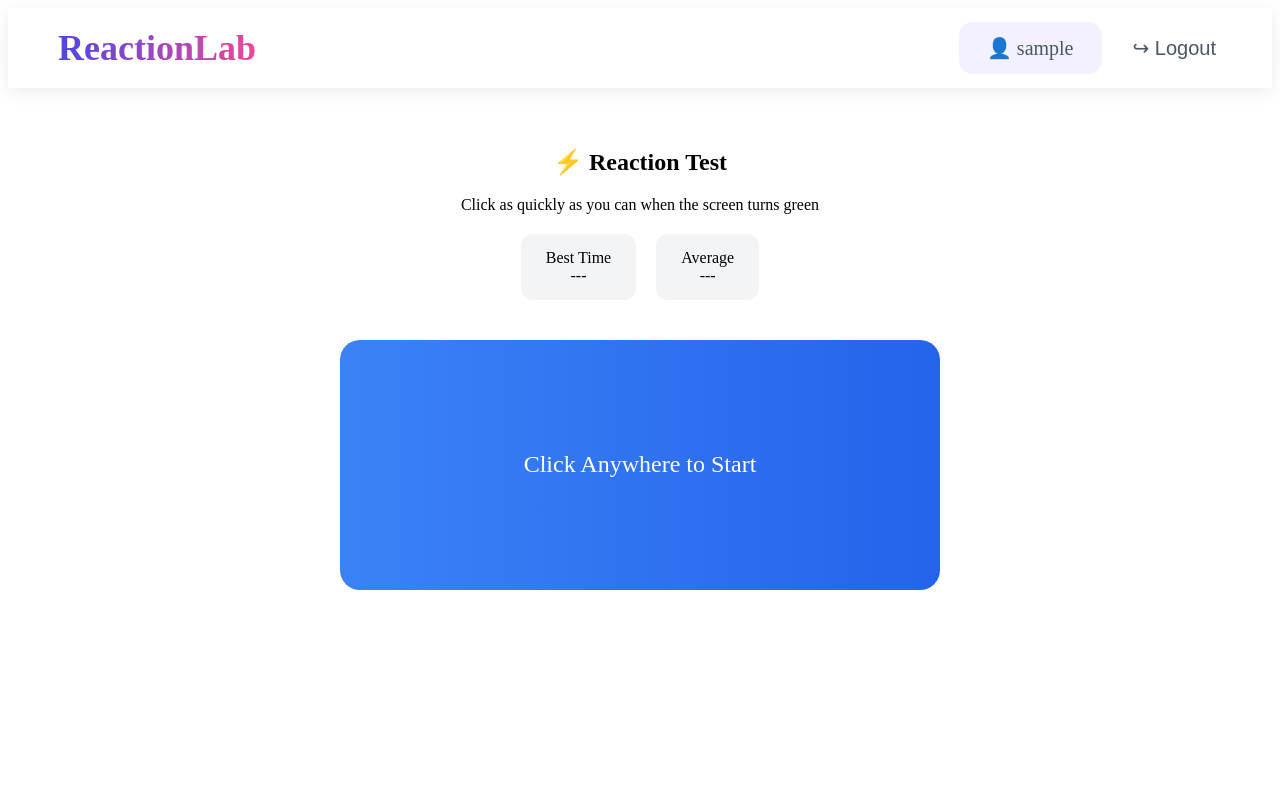
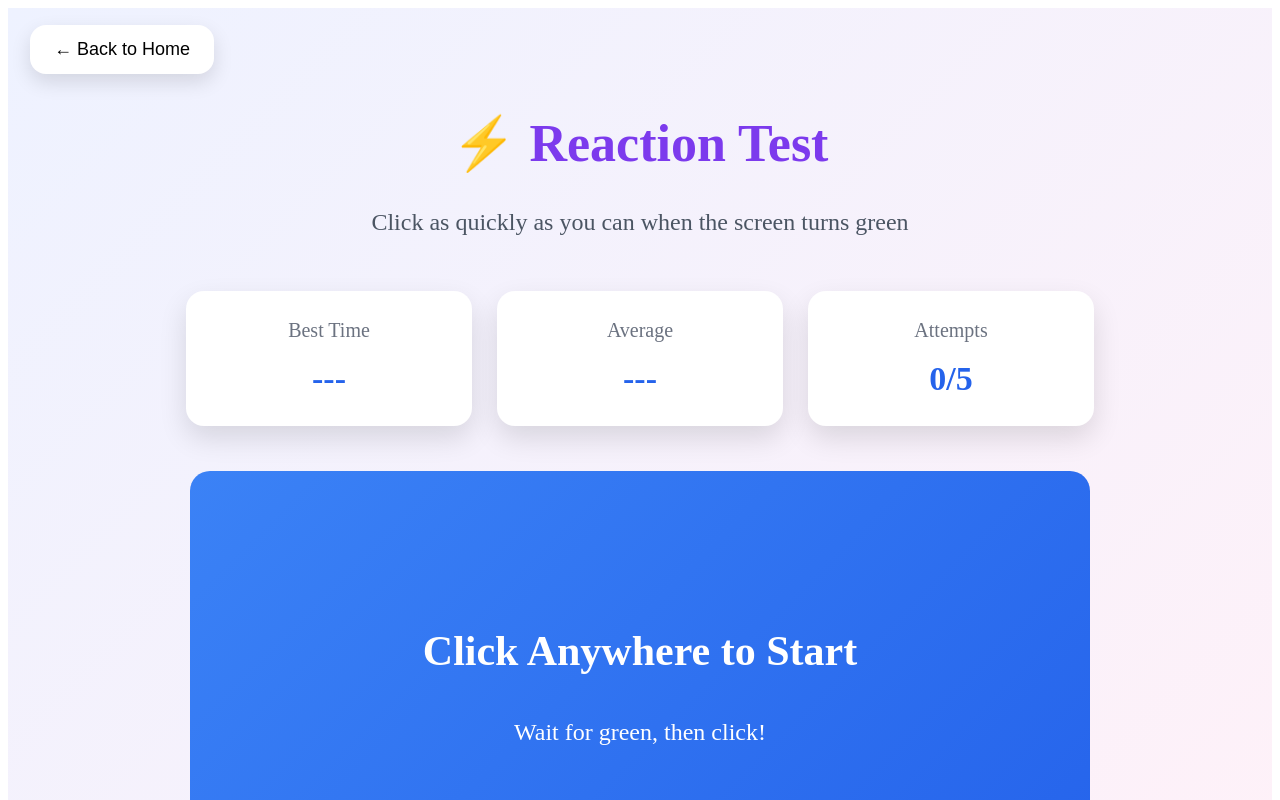
Before and after one commit to Antonnbb/Nettipeli, a React app in the folder nettipeli/frontend/: page /reaction in a window 1280 px wide. Shown: the top 800 px of the page. Built offline with nearby package versions, Linux system fonts and the light colour scheme; sample sign-in values are in the browser's storage; the HTML template or start-up script is replaced by a standard one.

Commit message:
Reaction test peliä paranneltu sekä poistettu navbar näkyvistä kun olet pelaamassa sitä. Navbaarin tekstejä myös muutettu isommaksi

```diff
--- a/nettipeli/frontend/pages/navbar.css
+++ b/nettipeli/frontend/pages/navbar.css
@@ -1,55 +1,74 @@
 .navbar {
-  height: 80px;
-  padding: 0 50px;
+  height: 85px;
+  padding: 0 60px;
   display: flex;
   align-items: center;
   justify-content: space-between;
   background: white;
-  box-shadow: 0 4px 18px rgba(0,0,0,0.08);
+  box-shadow: 0 6px 20px rgba(0,0,0,0.08);
 }
 
+/* LOGO */
 .logo {
-  font-size: 36px;
-  font-weight: bold;
+  font-size: 38px;
+  font-weight: 700;
   text-decoration: none;
-  color: #4f46e5;
 }
 
 .logo span {
   background: linear-gradient(90deg, #4f46e5, #ec4899);
   -webkit-background-clip: text;
-   background-clip: text;
+  background-clip: text;
   color: transparent;
 }
 
+/* RIGHT SIDE */
 .nav-right {
   display: flex;
   align-items: center;
-  gap: 25px;
+  gap: 30px;
 }
 
+/* USER BOX */
 .user-box {
   background: #f3f0ff;
-  padding: 14px 28px;
-  border-radius: 14px;
+  padding: 14px 30px;
+  border-radius: 16px;
   font-size: 20px;
-  color: #4b5563;
+  color: #374151;
+  font-weight: 500;
 }
 
+/* LOGOUT */
 .logout-btn {
   background: none;
   border: none;
   font-size: 20px;
-  color: #4b5563;
+  color: #374151;
   cursor: pointer;
+  transition: 0.2s;
 }
 
+.logout-btn:hover {
+  color: #ef4444;
+  transform: translateY(-1px);
+}
+
+/* LOGIN BUTTON */
 .login-btn {
-  padding: 12px 22px;
-  border-radius: 12px;
+  padding: 14px 26px;
+  border-radius: 14px;
   border: none;
   background: linear-gradient(90deg, #2563eb, #9333ea);
   color: white;
-  font-weight: bold;
+  font-weight: 600;
+  font-size: 18px;
   cursor: pointer;
+  box-shadow: 0 8px 20px rgba(0,0,0,0.15);
+  transition: 0.2s;
 }
+
+.login-btn:hover {
+  transform: translateY(-2px);
+  box-shadow: 0 12px 25px rgba(0,0,0,0.2);
+}
--- a/nettipeli/frontend/pages/reactiontest.css
+++ b/nettipeli/frontend/pages/reactiontest.css
@@ -1,37 +1,72 @@
 .rt-page {
+  min-height: 100vh;
   text-align: center;
-  padding-top: 40px;
+  padding: 70px 30px;
+  background: linear-gradient(135deg, #eef2ff, #fff1f8);
+}
+
+.rt-page h1 {
+  font-size: 52px;
+  color: #7c3aed;
+}
+
+.rt-page > p {
+  font-size: 24px;
+  color: #4b5563;
 }
 
 .rt-stats {
   display: flex;
   justify-content: center;
-  gap: 20px;
-  margin: 20px 0;
+  gap: 25px;
+  margin: 55px 0 45px;
 }
 
 .stat {
-  background: #f3f4f6;
-  padding: 15px 25px;
-  border-radius: 12px;
+  background: white;
+  width: 230px;
+  padding: 28px;
+  border-radius: 18px;
+  box-shadow: 0 12px 28px rgba(0,0,0,0.12);
+}
+
+.stat span {
+  display: block;
+  font-size: 20px;
+  color: #6b7280;
+  margin-bottom: 18px;
+}
+
+.stat strong {
+  font-size: 34px;
+  color: #2563eb;
 }
 
 .rt-box {
-  margin: 40px auto;
-  width: 600px;
-  height: 250px;
+  margin: auto;
+  width: 900px;
+  height: 420px;
   border-radius: 20px;
   display: flex;
+  flex-direction: column;
   align-items: center;
   justify-content: center;
+  transition: 0.2s;
+  cursor: pointer;
+  color: white;
+}
+
+.rt-box h2 {
+  font-size: 42px;
+  margin-bottom: 20px;
+}
+
+.rt-box p {
   font-size: 24px;
-  color: white;
-  cursor: pointer;
-  transition: 0.2s;
 }
 
 .rt-box.idle {
-  background: linear-gradient(to right, #3b82f6, #2563eb);
+  background: linear-gradient(135deg, #3b82f6, #2563eb);
 }
 
 .rt-box.waiting {
@@ -43,20 +78,13 @@
 }
 
 .play-again-btn {
-  margin-top: 20px;
-  padding: 12px 28px;
+  margin-top: 25px;
+  padding: 16px 40px;
   border: none;
-  border-radius: 12px;
-  background: linear-gradient(90deg, #22c55e, #16a34a);
+  border-radius: 14px;
+  background: #2563eb;
   color: white;
-  font-size: 16px;
+  font-size: 18px;
   font-weight: bold;
   cursor: pointer;
-  box-shadow: 0 8px 20px rgba(0,0,0,0.15);
-  transition: 0.2s;
 }
-
-.play-again-btn:hover {
-  transform: translateY(-2px);
-  box-shadow: 0 12px 25px rgba(0,0,0,0.2);
-}
--- a/nettipeli/frontend/pages/reactiontest.jsx
+++ b/nettipeli/frontend/pages/reactiontest.jsx
@@ -1,15 +1,13 @@
 import { useState } from "react";
 import "./reactiontest.css";
-import Navbar from "./navbar";
 
 export default function ReactionTest() {
   const [state, setState] = useState("idle");
   const [startTime, setStartTime] = useState(0);
   const [results, setResults] = useState([]);
   const [message, setMessage] = useState("Click Anywhere to Start");
-
+  const [subMessage, setSubMessage] = useState("Wait for green, then click!");
   const [timeoutId, setTimeoutId] = useState(null);
-
   const [best, setBest] = useState(null);
   const [average, setAverage] = useState(null);
   const [finished, setFinished] = useState(false);
@@ -17,6 +15,7 @@ export default function ReactionTest() {
   const startRound = () => {
     setState("waiting");
     setMessage("Wait for green...");
+    setSubMessage("Don’t click yet!");
 
     const delay = Math.random() * 4000 + 3000;
 
@@ -24,6 +23,7 @@ export default function ReactionTest() {
       setState("ready");
       setStartTime(Date.now());
       setMessage("CLICK!");
+      setSubMessage("Click now!");
     }, delay);
 
     setTimeoutId(id);
@@ -40,11 +40,9 @@ export default function ReactionTest() {
     if (state === "waiting") {
       clearTimeout(timeoutId);
       setMessage("Too soon!");
+      setSubMessage("Wait for green next time");
 
-            setTimeout(() => {
-                startRound();
-            }, 800);
-
+      setTimeout(startRound, 800);
       return;
     }
 
@@ -53,22 +51,20 @@ export default function ReactionTest() {
       const newResults = [...results, time];
 
       setMessage(`${time} ms`);
+      setSubMessage("Nice reaction!");
 
       if (newResults.length === 5) {
-                const avg =
-                    newResults.reduce((a, b) => a + b, 0) / newResults.length;
-
+        const avg = newResults.reduce((a, b) => a + b, 0) / newResults.length;
         const bestTime = Math.min(...newResults);
 
         setAverage(Math.round(avg));
         setBest(bestTime);
         setFinished(true);
+        setResults([]);
+        setState("idle");
 
-                setTimeout(async () => {
-                    setMessage(`Average: ${Math.round(avg)} ms`);
+        const user = JSON.parse(localStorage.getItem("user"));
 
-                    // tallennus
-                    const user = JSON.parse(localStorage.getItem("user"));
         if (user) {
           await fetch("http://localhost:3001/scores", {
             method: "POST",
@@ -77,14 +73,12 @@ export default function ReactionTest() {
               user_id: user.id,
               game_type: "reaction",
               score: Math.round(avg),
+              accuracy: null,
               reaction_time: Math.round(avg),
+              duration: 5,
             }),
           });
         }
-                }, 800);
-
-                setResults([]);
-                setState("idle");
       } else {
         setResults(newResults);
         setState("idle");
@@ -99,31 +93,41 @@ export default function ReactionTest() {
     setAverage(null);
     setFinished(false);
     setMessage("Click Anywhere to Start");
+    setSubMessage("Wait for green, then click!");
     setState("idle");
   };
 
   return (
     <>
-            <Navbar />
 
       <div className="rt-page">
-                <h2>⚡ Reaction Test</h2>
+        <button className="back-btn" onClick={() => window.history.back()}>
+          ← Back to Home
+        </button>
+
+        <h1>⚡ Reaction Test</h1>
         <p>Click as quickly as you can when the screen turns green</p>
 
         <div className="rt-stats">
           <div className="stat">
-                        Best Time<br />{best ?? "---"}
+            <span>Best Time</span>
+            <strong>{best ? `${best} ms` : "---"}</strong>
           </div>
+
           <div className="stat">
-                        Average<br />{average ?? "---"}
+            <span>Average</span>
+            <strong>{average ? `${average} ms` : "---"}</strong>
+          </div>
+
+          <div className="stat">
+            <span>Attempts</span>
+            <strong>{results.length}/5</strong>
           </div>
         </div>
 
-                <div
-                    className={`rt-box ${state}`}
-                    onClick={handleClick}
-                >
-                    {message}
+        <div className={`rt-box ${state}`} onClick={handleClick}>
+          <h2>{message}</h2>
+          <p>{subMessage}</p>
         </div>
 
         {finished && (
```
Lines whose indentation alone changed are shown as unchanged.
